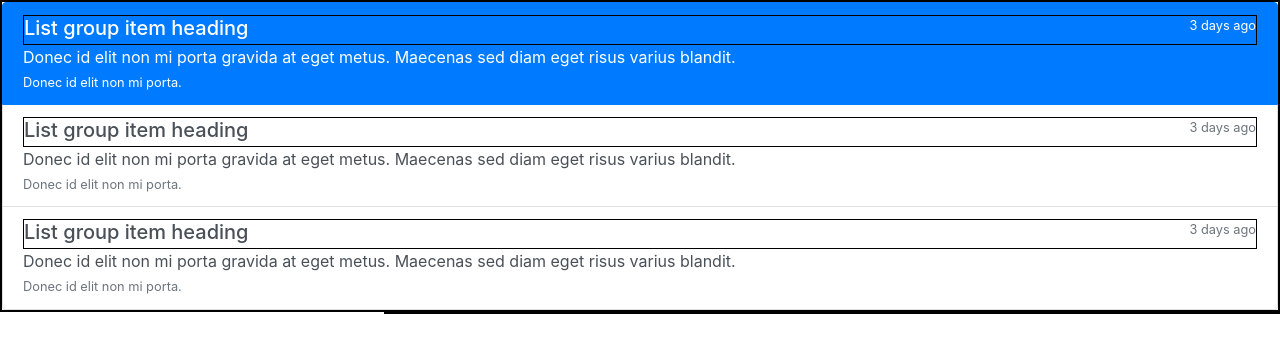
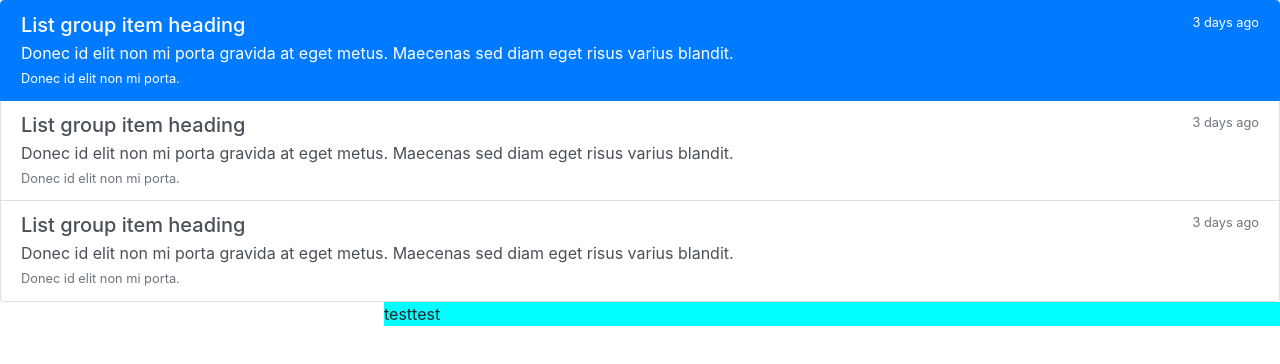
Before and after one commit to kimhyunjun7971/yodda, a plain HTML site: page main.html in a window 1280 px wide. Drawn offline with nearby package versions, Linux system fonts and the light colour scheme.

Commit message:
Update main.html

```diff
--- a/main.html
+++ b/main.html
@@ -6,10 +6,6 @@
 		<script src="https://cdn.jsdelivr.net/npm/popper.js@1.12.9/dist/umd/popper.min.js" integrity="sha384-ApNbgh9B+Y1QKtv3Rn7W3mgPxhU9K/ScQsAP7hUibX39j7fakFPskvXusvfa0b4Q" crossorigin="anonymous"></script>
 		<script src="https://cdn.jsdelivr.net/npm/bootstrap@4.0.0/dist/js/bootstrap.min.js" integrity="sha384-JZR6Spejh4U02d8jOt6vLEHfe/JQGiRRSQQxSfFWpi1MquVdAyjUar5+76PVCmYl" crossorigin="anonymous"></script>
 		<style>
-		    div {
-			width: 100%;
-			border: 1px solid #000;
-		    }
 		    div#itmes {
 			width: 30%;
 			float: left;
@@ -29,12 +25,10 @@
 
 		</div>
 		<div id="content">
-
+			testtest
 		</div>
 	</body>
 	<script>
-
-		console.log($("#items"));
 		$("#items").load("items.html");
 	</script>
 </html>
```
